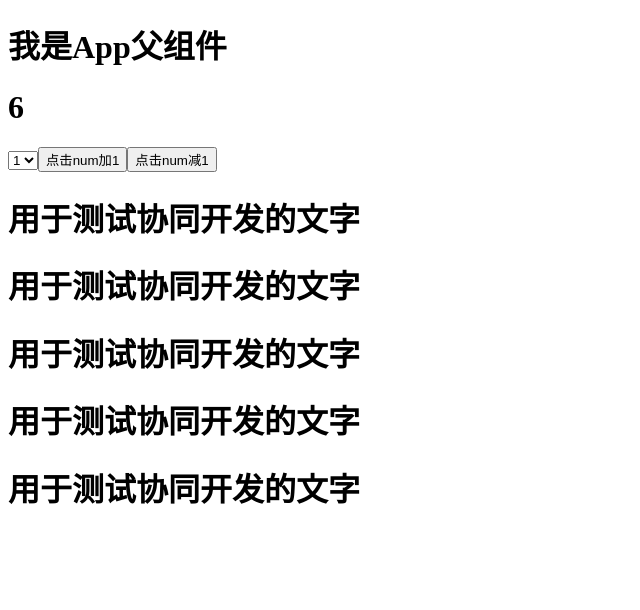
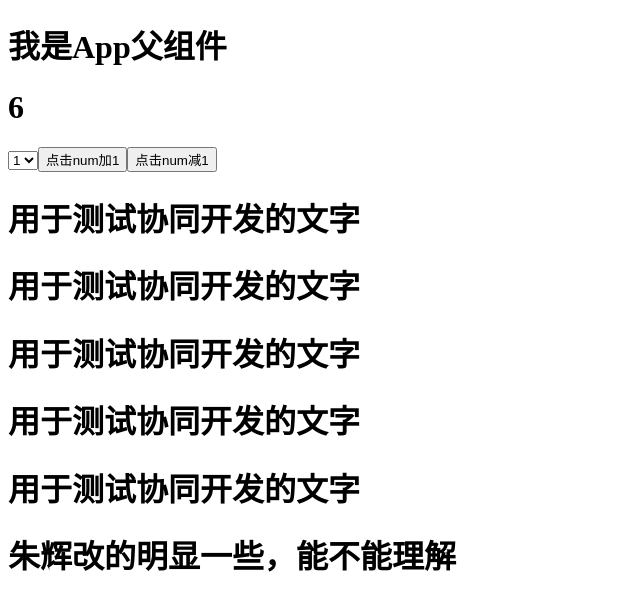
Before and after one commit to Aabcdec/textVue, a Vue app: page / in a window 1280 px wide. Shown: the top 610 px of the page, without its empty margins (0-640 px from the left). Built offline with nearby package versions, Linux system fonts and the light colour scheme.

Commit message:
测试协同开发测试4

```diff
--- a/src/App.vue
+++ b/src/App.vue
@@ -7,6 +7,7 @@
     <h1>用于测试协同开发的文字</h1>
     <h1>用于测试协同开发的文字</h1>
     <h1>用于测试协同开发的文字</h1>
+    <h1>朱辉改的明显一些，能不能理解</h1>
   </div>
 </template>
 <script setup>
```
